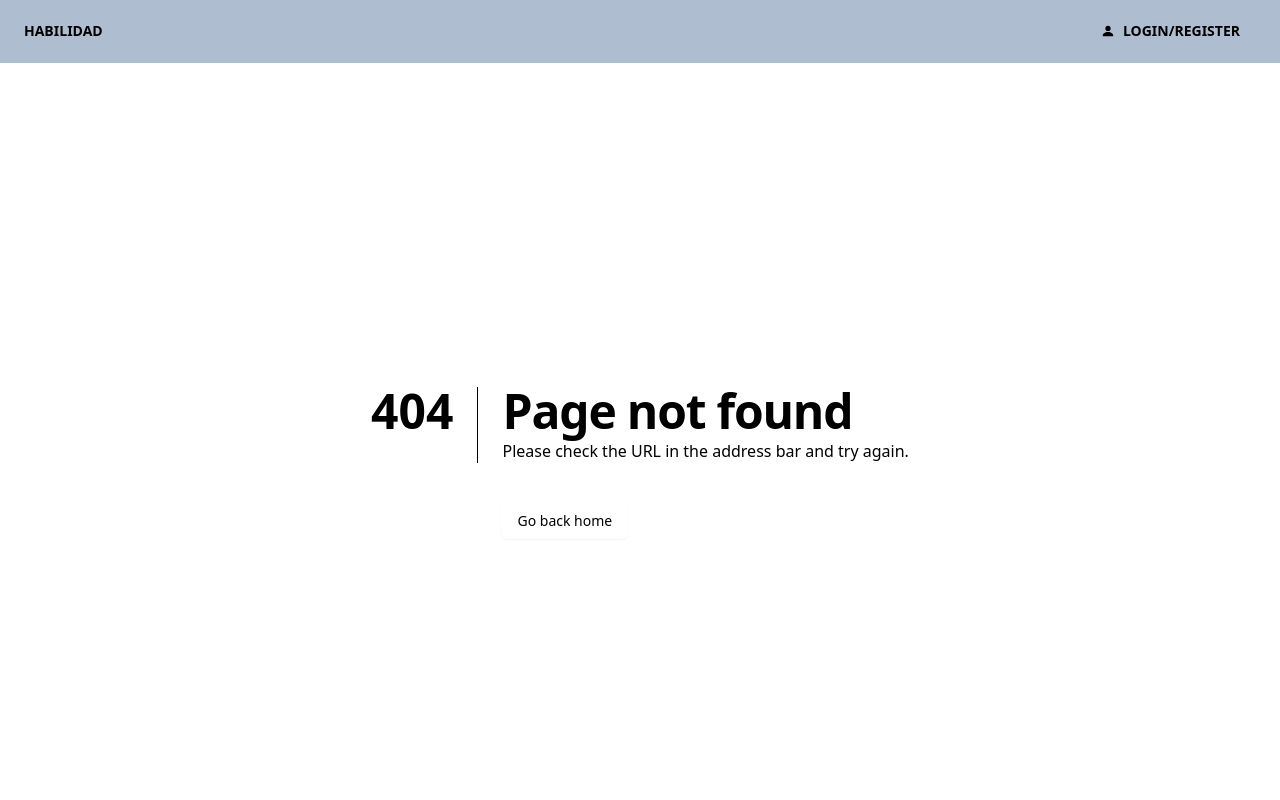
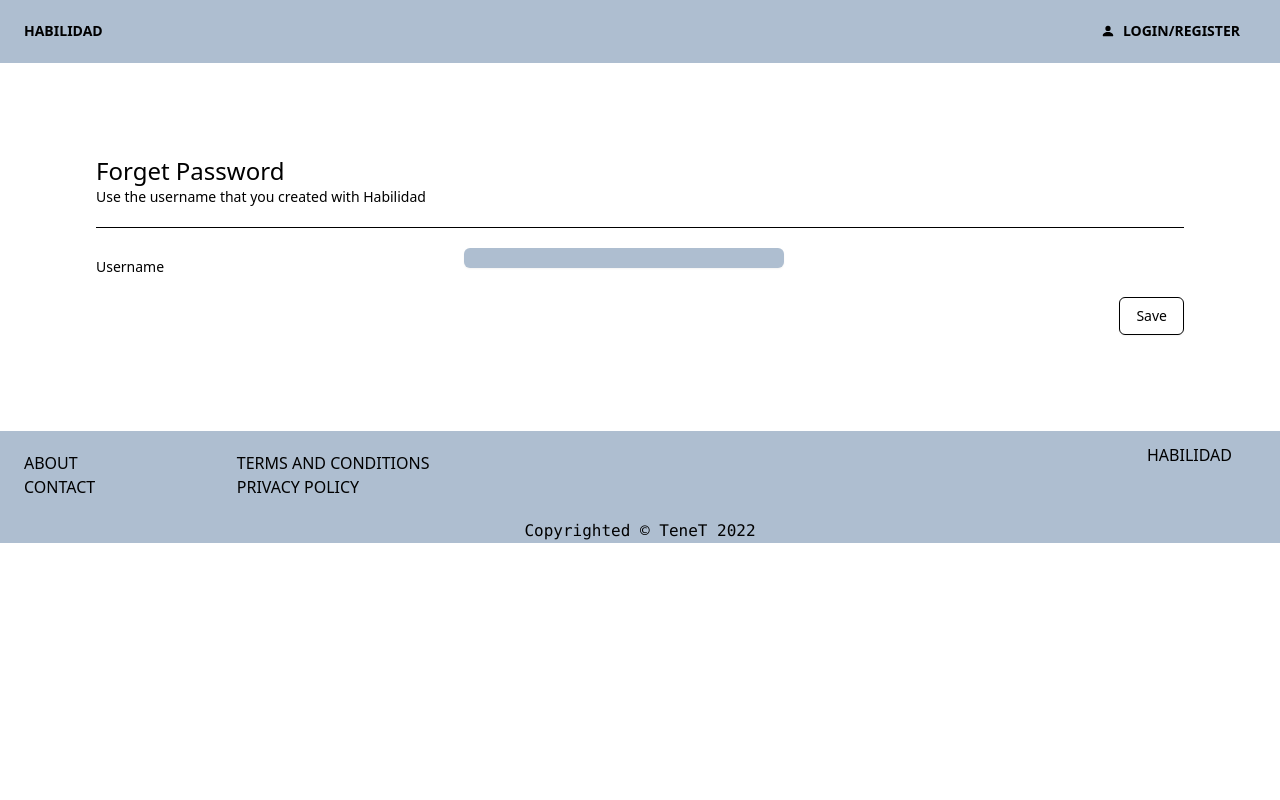
Before and after one commit to ICT3103-P1-TeneT-Habilidad/habilidad, a React (Create React App) app in the folder client/: page /pwd in a window 1280 px wide. Before the commit this address had no page. Shown: the top 800 px of the page. Built offline with nearby package versions, Linux system fonts and the light colour scheme.

Commit message:
feat: add forget password static page

```diff
--- a/client/src/App.js
+++ b/client/src/App.js
@@ -1,6 +1,6 @@
 import { BrowserRouter, Routes, Route } from 'react-router-dom'
 import './App.css'
-import { Dashboard, Error } from './pages/index'
+import { Dashboard, Error, ForgetResetPwd } from './pages/index'
 import { Footer, Navbar } from './components/index'
 
 function App() {
@@ -10,6 +10,7 @@ function App() {
             <Routes>
                 <Route path="/" index element={<Dashboard />} />
                 <Route path="*" element={<Error />} />
+                <Route path="/pwd" element={<ForgetResetPwd />} />
             </Routes>
             <Footer />
         </BrowserRouter>
--- /dev/null
+++ b/client/src/pages/ForgetResetPwd.jsx
@@ -0,0 +1,56 @@
+import React from 'react'
+import { useForm } from 'react-hook-form'
+
+const ForgetResetPwd = () => {
+    const {
+        register,
+        handleSubmit,
+        formState: { errors },
+    } = useForm()
+
+    const onSubmit = (data) => console.log(data)
+
+    return (
+        <div>
+            <div className="p-24 space-y-5">
+                <div>
+                    <h3 className="text-2xl leading-6 font-medium text-gray-900">Forget Password</h3>
+                    <p className="mt-1 max-w-2xl text-sm text-gray-500">
+                        Use the username that you created with Habilidad
+                    </p>
+                </div>
+                <form onSubmit={handleSubmit(onSubmit)}>
+                    <div className="sm:grid sm:grid-cols-3 sm:gap-4 sm:items-start sm:border-t sm:border-gray-200 sm:pt-5">
+                        <label
+                            htmlFor="first-name"
+                            className="block text-sm font-medium text-gray-700 sm:mt-px sm:pt-2"
+                        >
+                            Username
+                        </label>
+                        <div className="mt-1 sm:mt-0 sm:col-span-2">
+                            <input
+                                type="text"
+                                name="username"
+                                id="username"
+                                className="max-w-lg block w-full shadow-sm bg-navbarfooter sm:max-w-xs sm:text-sm border-gray-300 rounded-md"
+                                {...register('username', { required: true })}
+                            />
+                        </div>
+                    </div>
+                    <div className="pt-5">
+                        <div className="flex justify-end">
+                            <button
+                                type="submit"
+                                className="ml-3 inline-flex justify-center py-2 px-4 border border-transparent shadow-sm text-sm font-medium rounded-md text-black"
+                            >
+                                Save
+                            </button>
+                        </div>
+                    </div>
+                </form>
+            </div>
+        </div>
+    )
+}
+
+export default ForgetResetPwd
--- a/client/src/pages/index.jsx
+++ b/client/src/pages/index.jsx
@@ -1,4 +1,5 @@
 import Dashboard from './Dashboard'
 import Error from './Error'
+import ForgetResetPwd from './ForgetResetPwd'
 
-export { Dashboard, Error }
+export { Dashboard, Error, ForgetResetPwd }
```
